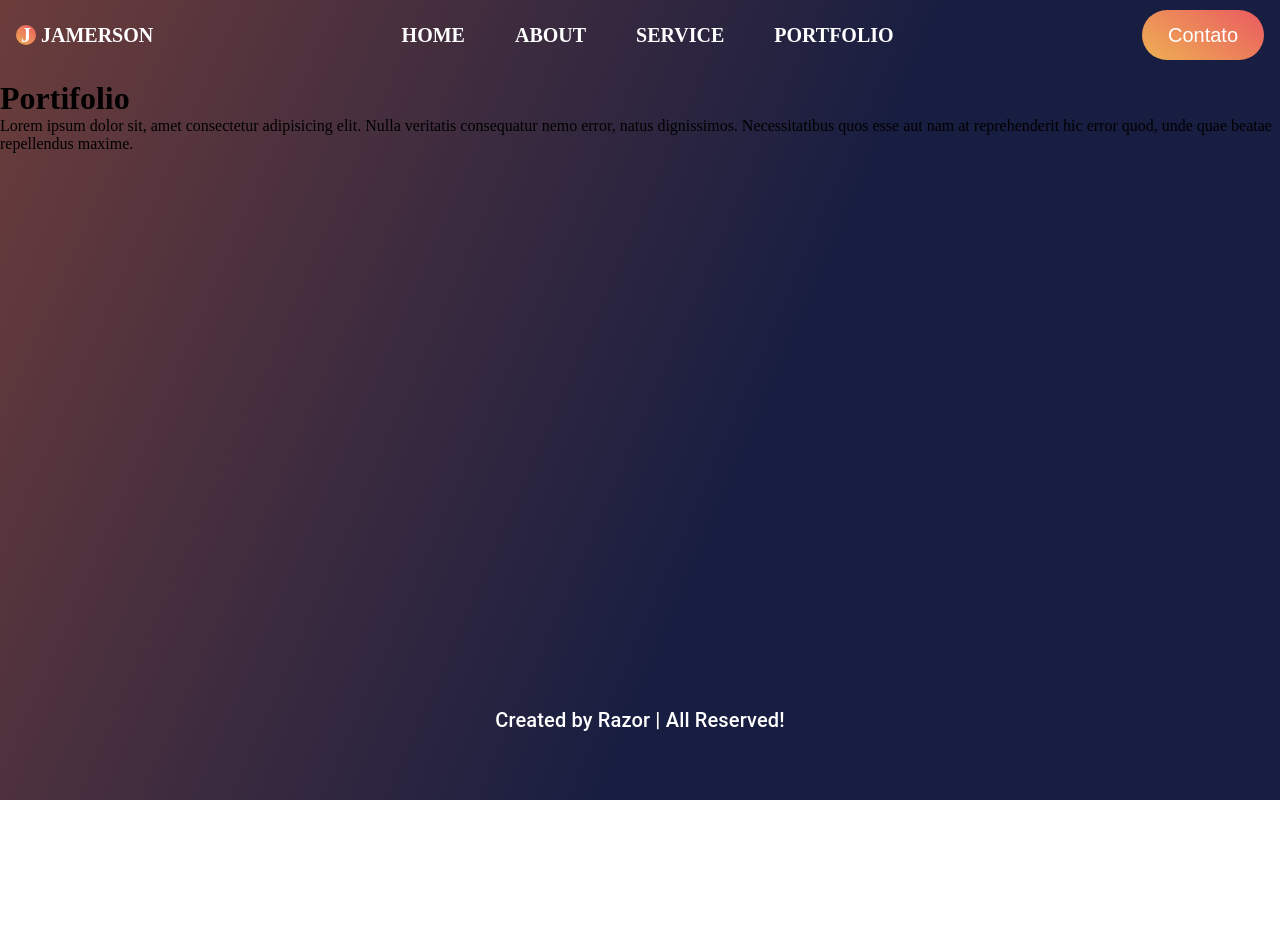
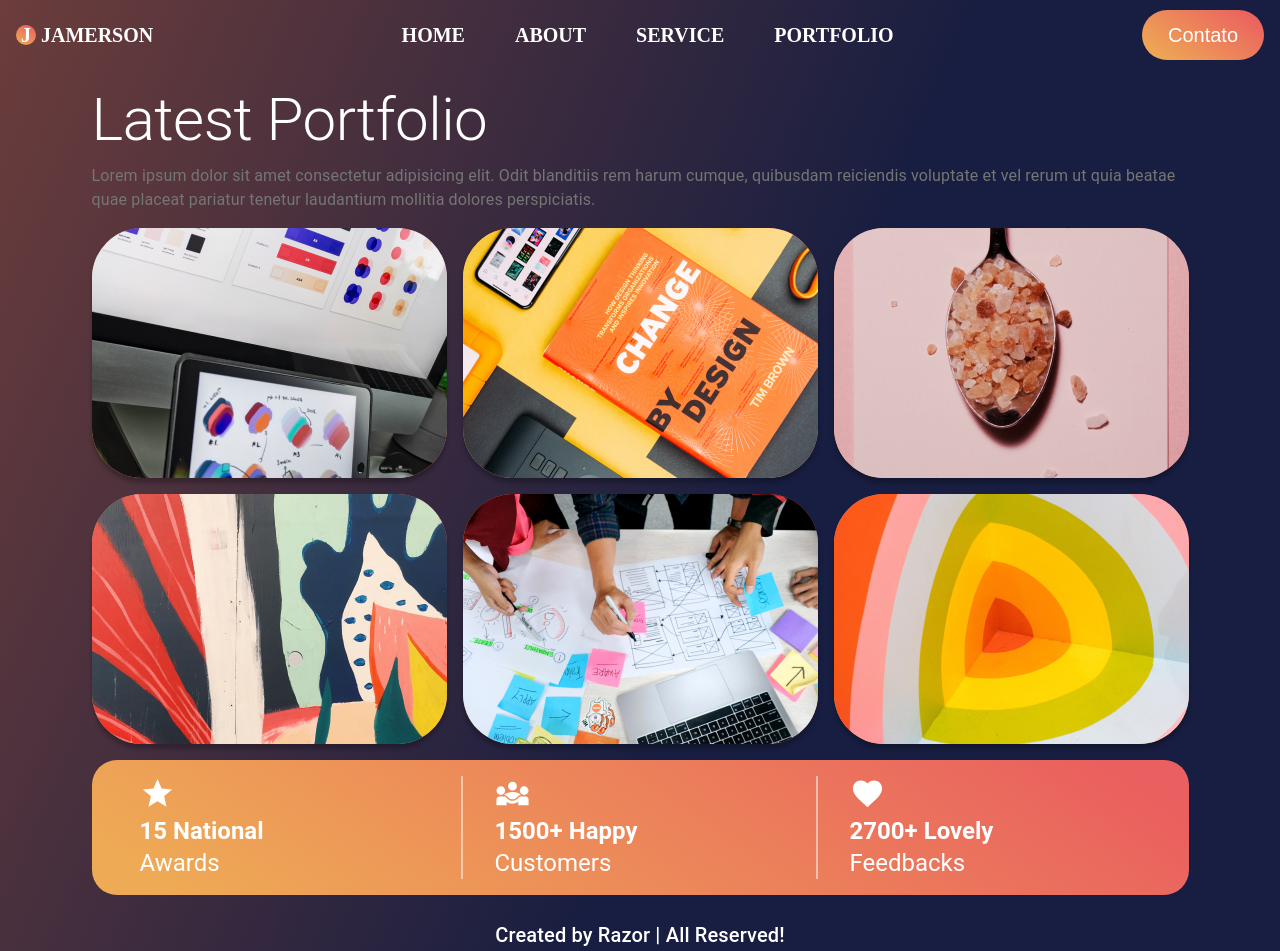
Before and after one commit to Ljames666/contact-list-cra-app, a React (Create React App) app: page /portfolio in a window 1280 px wide. Before the commit the page ends 800 px from the top, so only its background shows below. Built offline with nearby package versions, Linux system fonts and the light colour scheme.

Commit message:
created modal image
Co-authored-by: Bruno Berwian <brunobwn@users.noreply.github.com>

```diff
--- a/public/index.html
+++ b/public/index.html
@@ -13,8 +13,8 @@
             }
             body {
                 width: 100vw;
-                height: 100vh;
-                background: linear-gradient(113.49deg, #984d38 -30.3%, #181e41 58.12%);
+                min-height: 100vh;
+                background: linear-gradient(113.49deg, #984d38 -30.3%, #181e41 58.12%) no-repeat;
             }
         </style>
     </head>
--- a/src/pages/portfolio/Portfolio.tsx
+++ b/src/pages/portfolio/Portfolio.tsx
@@ -1,14 +1,43 @@
-function Portifolio() {
+import { styled } from '@mui/material/styles';
+import { Box, Grid } from '@mui/material';
+import Typography from '@mui/material/Typography';
+import dataImages from '../../shared/data/dataImages';
+import CardImage from '../../shared/components/card-image/CardImage';
+import StatsCard from '../../shared/components/stats-card/StatsCard';
+
+const StyledPortifolio = styled(Box)(() => ({
+    // display: 'flex',
+    // flexDirection: 'column',
+    // justifyContent: 'center',
+    // alignItems: 'center',
+    maxWidth: '1097px',
+    margin: '1.5rem auto',
+    color: 'white',
+}));
+
+function Portfolio() {
     return (
-        <>
-            <h1> Portifolio</h1>
-            <p>
-                Lorem ipsum dolor sit, amet consectetur adipisicing elit. Nulla veritatis
-                consequatur nemo error, natus dignissimos. Necessitatibus quos esse aut nam at
-                reprehenderit hic error quod, unde quae beatae repellendus maxime.
-            </p>
-        </>
+        <StyledPortifolio component="section">
+            <Typography variant="h2" mt={2} mb={1}>
+                Latest Portfolio
+            </Typography>
+            <Typography variant="body1" color="#757575" mb={2}>
+                Lorem ipsum dolor sit amet consectetur adipisicing elit. Odit blanditiis rem harum
+                cumque, quibusdam reiciendis voluptate et vel rerum ut quia beatae quae placeat
+                pariatur tenetur laudantium mollitia dolores perspiciatis.
+            </Typography>
+
+            <Grid container spacing={2} mb={2}>
+                {dataImages.map((service) => (
+                    <Grid item xs={4}>
+                        <CardImage imageUrl={service.imageUrl} txt={service.txt} />
+                    </Grid>
+                ))}
+            </Grid>
+
+            <StatsCard customers={1500} awards={15} feedbacks={2700} />
+        </StyledPortifolio>
     );
 }
 
-export default Portifolio;
+export default Portfolio;
--- a/src/routes/AppRoutes.tsx
+++ b/src/routes/AppRoutes.tsx
@@ -2,7 +2,7 @@ import { Route, Routes } from 'react-router-dom';
 import Home from '../pages/home/Home';
 import About from '../pages/about/About';
 import Service from '../pages/service/Sevice';
-import Portifolio from '../pages/portfolio/Portfolio';
+import Portfolio from '../pages/portfolio/Portfolio';
 
 function AppRoutes() {
     return (
@@ -11,7 +11,7 @@ function AppRoutes() {
             <Route path="/home" element={<Home />} />
             <Route path="/about" element={<About />} />
             <Route path="/service" element={<Service />} />
-            <Route path="/portfolio" element={<Portifolio />} />
+            <Route path="/portfolio" element={<Portfolio />} />
             <Route path="/*" element={<h1>404 - NOT Found</h1>} />
         </Routes>
     );
--- /dev/null
+++ b/src/shared/components/card-image/CardImage.tsx
@@ -0,0 +1,41 @@
+/* eslint-disable jsx-a11y/img-redundant-alt */
+import { styled } from '@mui/material/styles';
+import Card from '@mui/material/Card';
+
+import CardContent from '@mui/material/CardContent';
+
+import { useState } from 'react';
+import ModalImgDetails from '../modal-img-details/ModalImgDetails';
+
+type PropsCardImage = {
+    imageUrl: string;
+    txt: string;
+};
+
+const StyledCard = styled(Card)(({ theme }) => ({
+    background: 'linear-gradient(214.02deg, #EA5F5F 6.04%, #EEAA55 92.95%)',
+    boxShadow: '0px 5px 4px rgba(0, 0, 0, 0.25)',
+    borderRadius: '50px',
+    color: 'white',
+    display: 'flex',
+    justifyContent: 'center',
+    alignItems: 'center',
+    overflow: 'hidden',
+    minWidth: 275,
+    cursor: 'pointer',
+}));
+
+function CardImage({ imageUrl, txt }: PropsCardImage) {
+    const [open, setOpen] = useState(false);
+    const handleOpen = () => setOpen(true);
+    return (
+        <>
+            <StyledCard onClick={handleOpen}>
+                <img src={imageUrl} alt="image" height="100%" />
+            </StyledCard>
+            <ModalImgDetails open={open} setOpen={setOpen} imageUrl={imageUrl} txt={txt} />
+        </>
+    );
+}
+
+export default CardImage;
--- /dev/null
+++ b/src/shared/components/modal-img-details/ModalImgDetails.tsx
@@ -0,0 +1,63 @@
+/* eslint-disable jsx-a11y/img-redundant-alt */
+import Box from '@mui/material/Box';
+import Paper from '@mui/material/Paper';
+import Typography from '@mui/material/Typography';
+import Modal from '@mui/material/Modal';
+import { Dispatch, SetStateAction } from 'react';
+
+interface IPropsModal {
+    open: boolean;
+    setOpen: Dispatch<SetStateAction<boolean>>;
+    imageUrl: string;
+    txt: string;
+}
+
+const style = {
+    position: 'absolute',
+    top: '50%',
+    left: '50%',
+    transform: 'translate(-50%, -50%)',
+    width: 400,
+    bgcolor: 'background.paper',
+    border: '2px solid #000',
+    borderRadius: '20px',
+    // boxShadow: 24,
+    p: 4,
+};
+
+const imageCss = {
+    borderRadius: '10px',
+    overflow: 'hidden',
+    width: '100%',
+    objectFit: 'cover',
+};
+
+function ModalImgDetails({ open, setOpen, imageUrl, txt }: IPropsModal) {
+    const handleClose = () => setOpen(false);
+
+    return (
+        <div>
+            <Modal
+                open={open}
+                onClose={handleClose}
+                aria-labelledby="modal-modal-title"
+                aria-describedby="modal-modal-description"
+            >
+                <Paper elevation={8} sx={{ borderRadius: '2rem' }}>
+                    <Box sx={style}>
+                        <Box sx={imageCss}>
+                            <img src={imageUrl} alt="image" height="100%" />
+                        </Box>
+                        <Box>
+                            <Typography id="modal-modal-description" sx={{ mt: 2 }}>
+                                {txt}
+                            </Typography>
+                        </Box>
+                    </Box>
+                </Paper>
+            </Modal>
+        </div>
+    );
+}
+
+export default ModalImgDetails;
--- /dev/null
+++ b/src/shared/components/stats-card/StatsCard.tsx
@@ -0,0 +1,55 @@
+import { Box, styled, Typography } from '@mui/material';
+import React from 'react';
+import StarIcon from '@mui/icons-material/Star';
+import FavoriteIcon from '@mui/icons-material/Favorite';
+import Diversity3Icon from '@mui/icons-material/Diversity3';
+
+interface StatsCardProps {
+    customers: number;
+    awards: number;
+    feedbacks: number;
+}
+
+const Container = styled(Box)(() => ({
+    background: 'linear-gradient(214.02deg, #EA5F5F 6.04%, #EEAA55 92.95%)',
+    borderRadius: '25px',
+    padding: '1rem',
+    display: 'grid',
+    gridTemplateColumns: 'repeat(3, 1fr)',
+}));
+
+const StatsCard: React.FC<StatsCardProps> = ({ customers, awards, feedbacks }) => {
+    return (
+        <Container>
+            <Box sx={{ borderRight: '2px solid rgba(255,255,255,0.5)', padding: '0 2rem' }}>
+                <StarIcon fontSize="large" />
+                <Typography variant="h5" component="p" sx={{ fontWeight: 'bold' }}>
+                    {awards} National
+                </Typography>
+                <Typography variant="h5" component="p">
+                    Awards
+                </Typography>
+            </Box>
+            <Box sx={{ borderRight: '2px solid rgba(255,255,255,0.5)', padding: '0 2rem' }}>
+                <Diversity3Icon fontSize="large" />
+                <Typography variant="h5" component="p" sx={{ fontWeight: 'bold' }}>
+                    {customers}+ Happy
+                </Typography>
+                <Typography variant="h5" component="p">
+                    Customers
+                </Typography>
+            </Box>
+            <Box sx={{ padding: '0 2rem' }}>
+                <FavoriteIcon fontSize="large" />
+                <Typography variant="h5" component="p" sx={{ fontWeight: 'bold' }}>
+                    {feedbacks}+ Lovely
+                </Typography>
+                <Typography variant="h5" component="p">
+                    Feedbacks
+                </Typography>
+            </Box>
+        </Container>
+    );
+};
+
+export default StatsCard;
```
